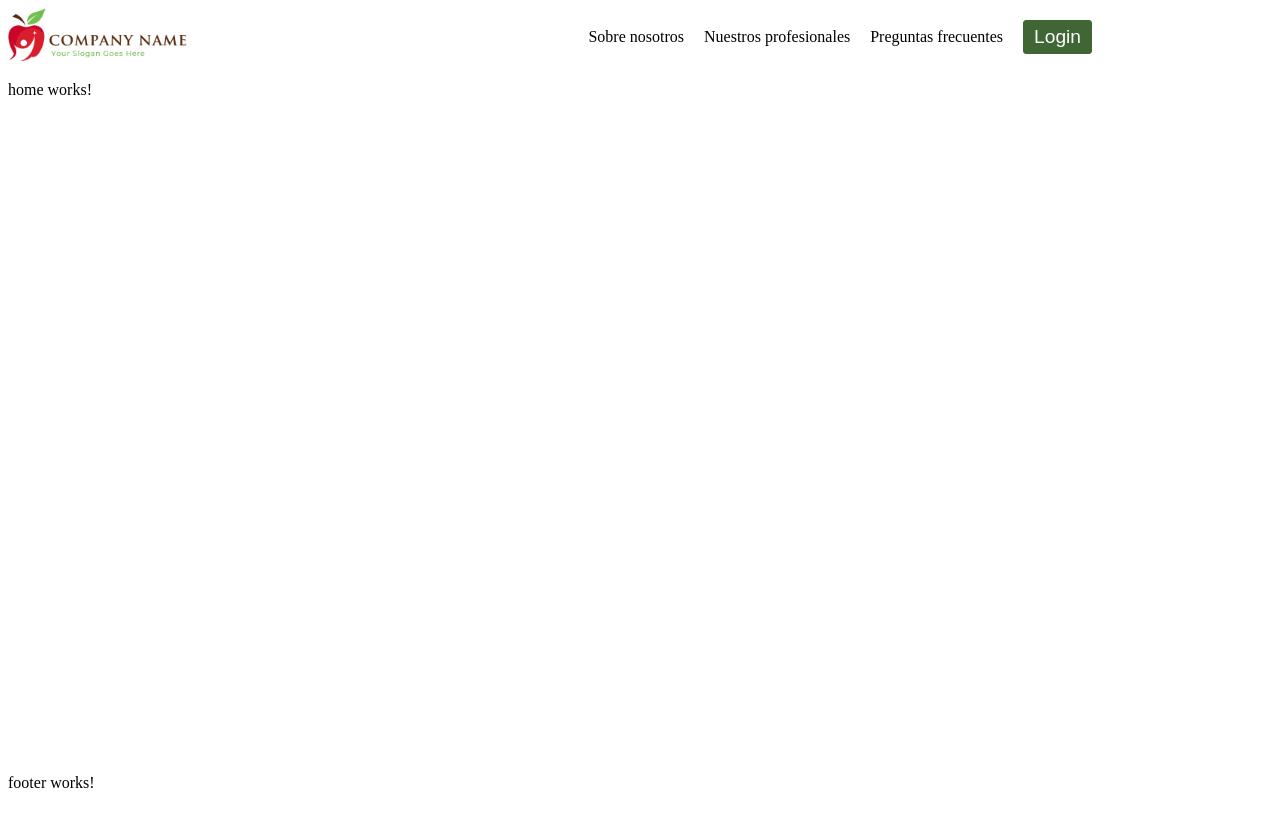
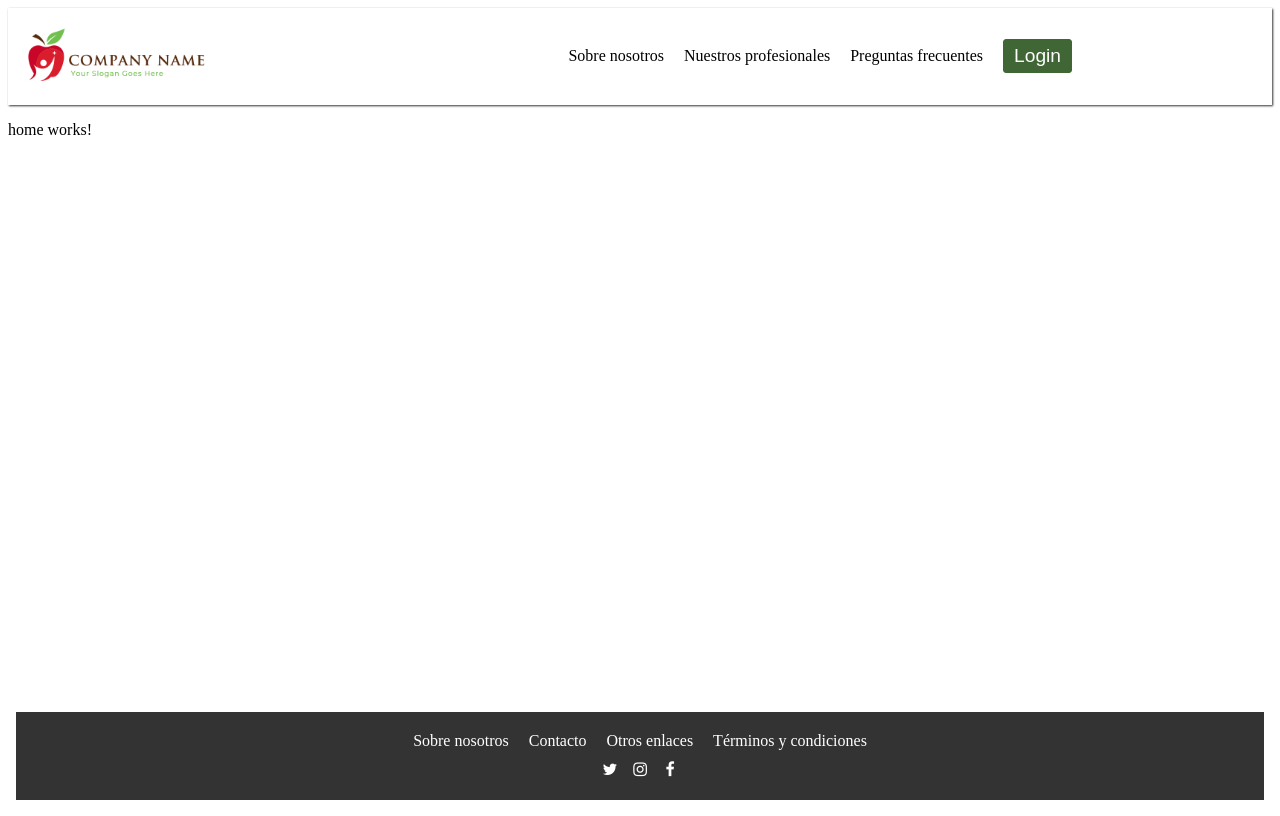
Before and after one commit to AlejandroRguezMesa/PWM, an Angular app in the folder Sprint3-PWM/: page / in a window 1280 px wide. Built offline with nearby package versions, Linux system fonts and the light colour scheme.

Commit message:
Header and Footer without rooting functions.

```diff
--- a/Sprint3-PWM/src/app/Components/footer/footer.component.css
+++ b/Sprint3-PWM/src/app/Components/footer/footer.component.css
@@ -0,0 +1,36 @@
+
+footer {
+  width:100%;
+  background-color: #333;
+  color: #fff;
+  padding: 20px 0;
+  text-align: center;
+
+}
+footer a {
+  color: #fff;
+  text-decoration: none;
+  margin: 0 10px;
+}
+
+footer a:hover {
+  color: #3F6634;
+
+}
+
+.social-icons {
+  margin-top: 10px;
+  text-align: center;
+}
+
+.social-icons a {
+  display: inline-block;
+  width: 20px;
+  height: 20px;
+  line-height: 20px;
+  margin: 0 5px;
+
+}
+.logo {
+  width: 20px;
+}
--- a/Sprint3-PWM/src/app/Components/footer/footer.component.html
+++ b/Sprint3-PWM/src/app/Components/footer/footer.component.html
@@ -1 +1,20 @@
-<p>footer works!</p>
+<head>
+  <link rel="stylesheet" href="http://maxcdn.bootstrapcdn.com/font-awesome/4.3.0/css/font-awesome.min.css">
+</head>
+<body>
+<footer>
+  <div>
+    <a href="/sobre-nosotros">Sobre nosotros</a>
+    <a href="/contacto">Contacto</a>
+    <a href="/otros-enlaces">Otros enlaces</a>
+    <a href="/terminos">Términos y condiciones</a>
+  </div>
+
+  <div class="social-icons">
+    <a href="#"><i class="fa fa-twitter"></i></a>
+    <a href="#"><i class="fa fa-instagram"></i></a>
+    <a href="#"><i class="fa fa-facebook"></i></a>
+  </div>
+</footer>
+
+</body>
--- a/Sprint3-PWM/src/app/Components/header/header.component.css
+++ b/Sprint3-PWM/src/app/Components/header/header.component.css
@@ -1,3 +1,22 @@
+header {
+  padding: 20px;
+  text-align: center;
+  box-shadow: 1px 1px 2px #333333;
+}
+
+h1 {
+  color: #333;
+  margin: 0;
+}
+
+main {
+  padding: 10px;
+  flex:1;
+}
+
+p {
+  line-height: 1.6;
+}
 header nav{
   display: flex;
 
@@ -19,6 +38,10 @@ header nav{
       margin-left: 20px;
       text-decoration: none;
       color: black;
+    }
+    & a:hover{
+      color:#3f6634;
+      font-weight: bolder;
     }
     & button{
       margin-left: 20px;
```
